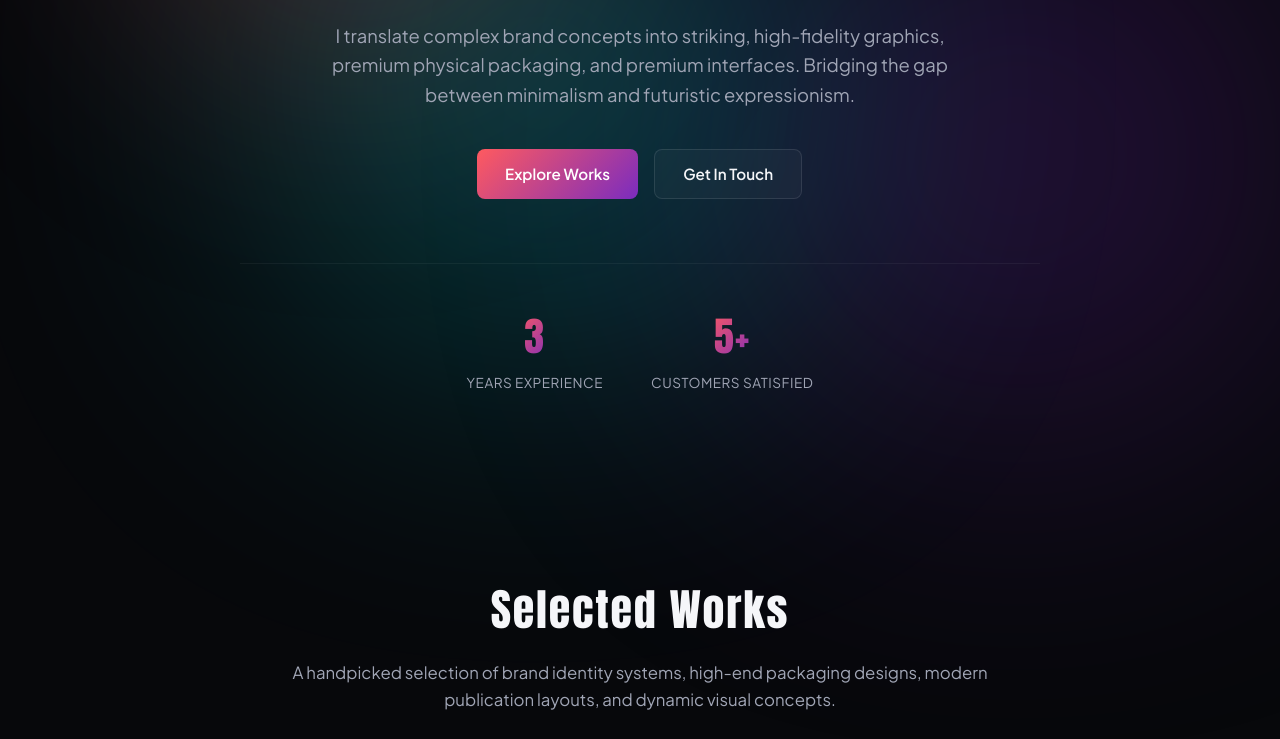
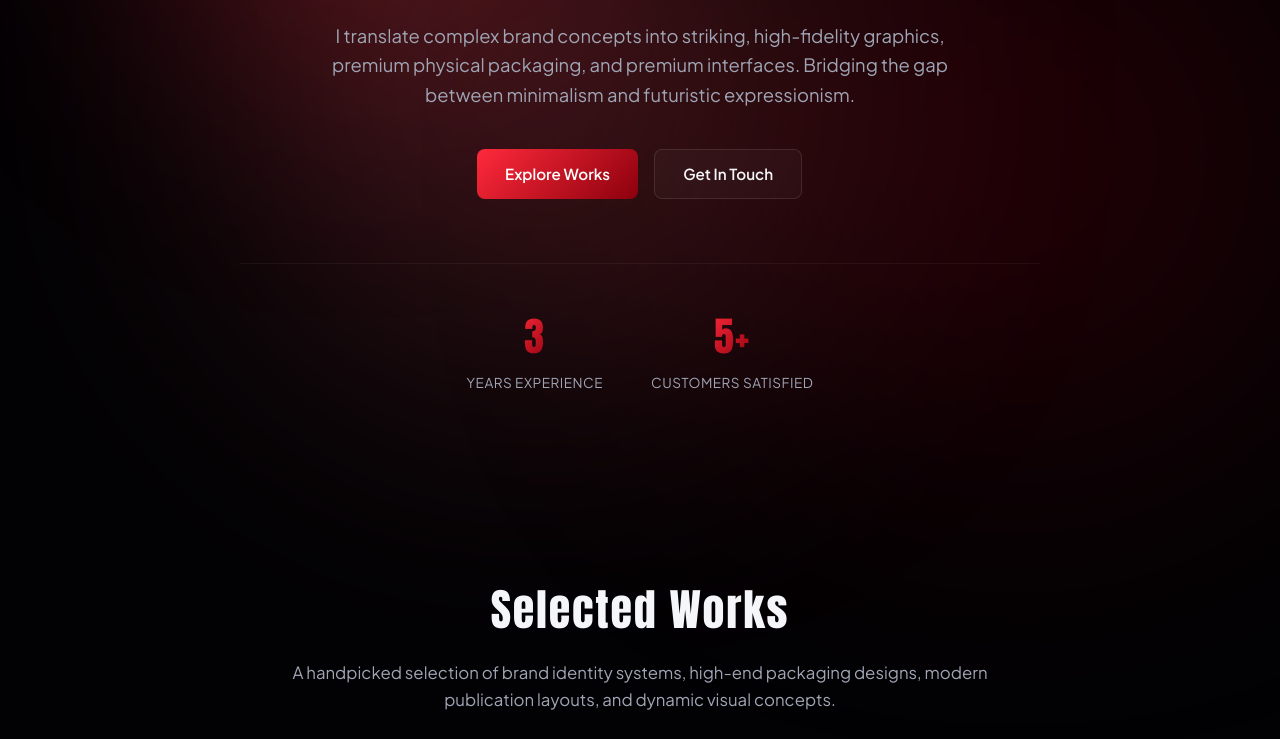
Before and after one commit to dazzledave/davedoesart, a plain HTML site: page index.html in a window 1280 px wide. Shown: the part 444-1183 px from the top of the page. Drawn offline with Linux system fonts and the light colour scheme.

Commit message:
changed the theme to black and red

```diff
--- a/styles.css
+++ b/styles.css
@@ -5,7 +5,7 @@
 /* --- Modern Font Setup & Core Styling --- */
 :root {
     /* Color Palette */
-    --bg-dark: #07080b;
+    --bg-dark: #020204;
     --bg-card: rgba(18, 19, 26, 0.65);
     --bg-card-hover: rgba(28, 29, 38, 0.8);
     --text-primary: #f5f6f9;
@@ -13,13 +13,13 @@
     --text-muted: #646875;
 
     /* Brand Accents & Gradients */
-    --accent-coral: #ff5a5f;
-    --accent-violet: #7b2cbf;
-    --accent-neon-blue: #00f5ff;
+    --accent-coral: #ff2a3b; /* Vibrant Red */
+    --accent-violet: #8c000d; /* Deep Crimson Red */
+    --accent-neon-blue: #ff5e6c; /* Bright Neon Red */
 
     --grad-primary: linear-gradient(135deg, var(--accent-coral) 0%, var(--accent-violet) 100%);
-    --grad-glow: linear-gradient(135deg, rgba(255, 90, 95, 0.15) 0%, rgba(123, 44, 191, 0.15) 100%);
-    --grad-border: linear-gradient(135deg, rgba(255, 90, 95, 0.3) 0%, rgba(123, 44, 191, 0.3) 100%);
+    --grad-glow: linear-gradient(135deg, rgba(255, 42, 59, 0.15) 0%, rgba(140, 0, 13, 0.15) 100%);
+    --grad-border: linear-gradient(135deg, rgba(255, 42, 59, 0.3) 0%, rgba(140, 0, 13, 0.3) 100%);
 
     /* Fonts */
     --font-heading: Impact, Haettenschweiler, 'Arial Narrow Bold', sans-serif;
@@ -36,7 +36,7 @@
     --border-radius-sm: 8px;
     --border-radius-md: 16px;
     --border-radius-lg: 24px;
-    --box-shadow-glow: 0 8px 32px 0 rgba(123, 44, 191, 0.2);
+    --box-shadow-glow: 0 8px 32px 0 rgba(255, 42, 59, 0.2);
     --box-shadow-glass: 0 8px 32px 0 rgba(0, 0, 0, 0.37);
 }
 
```
